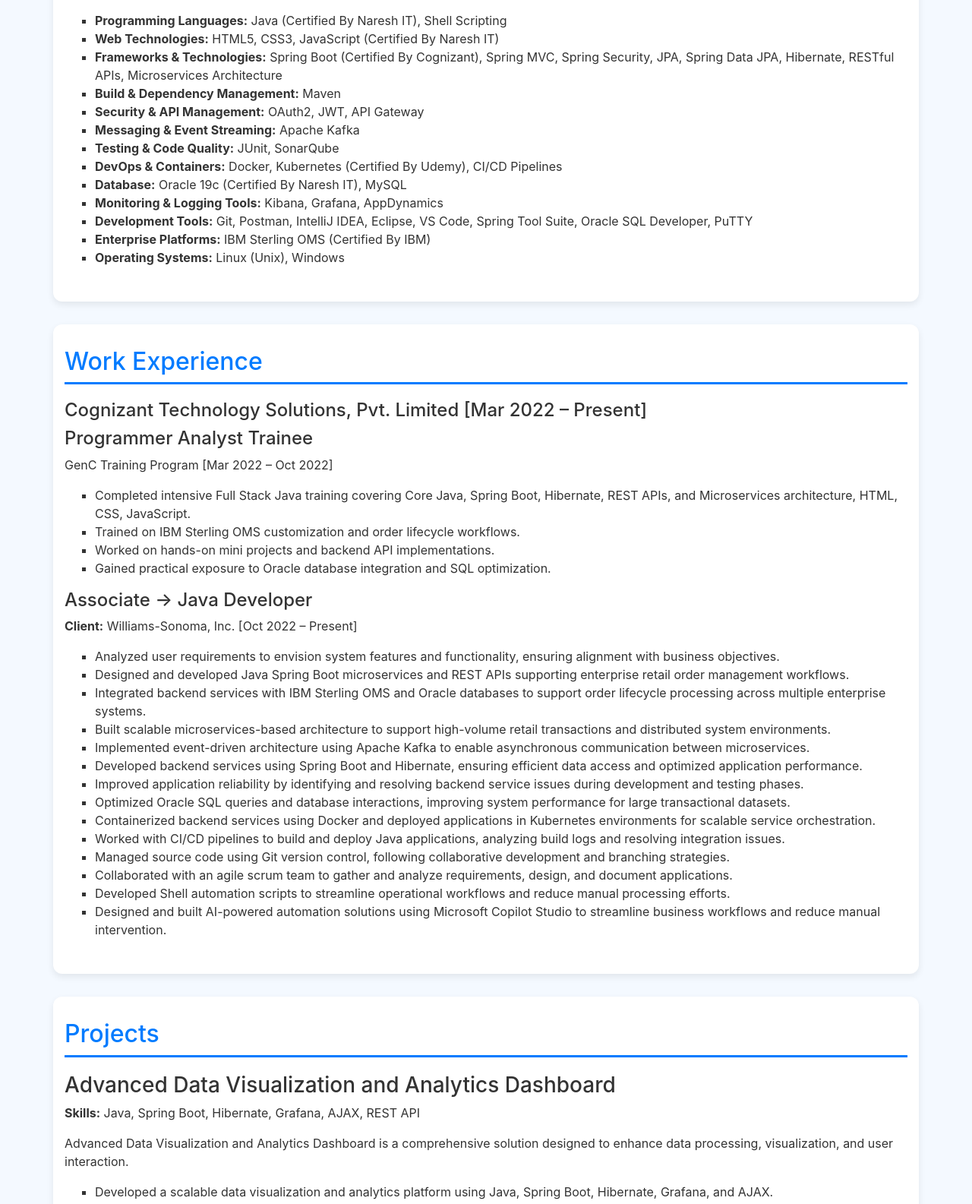
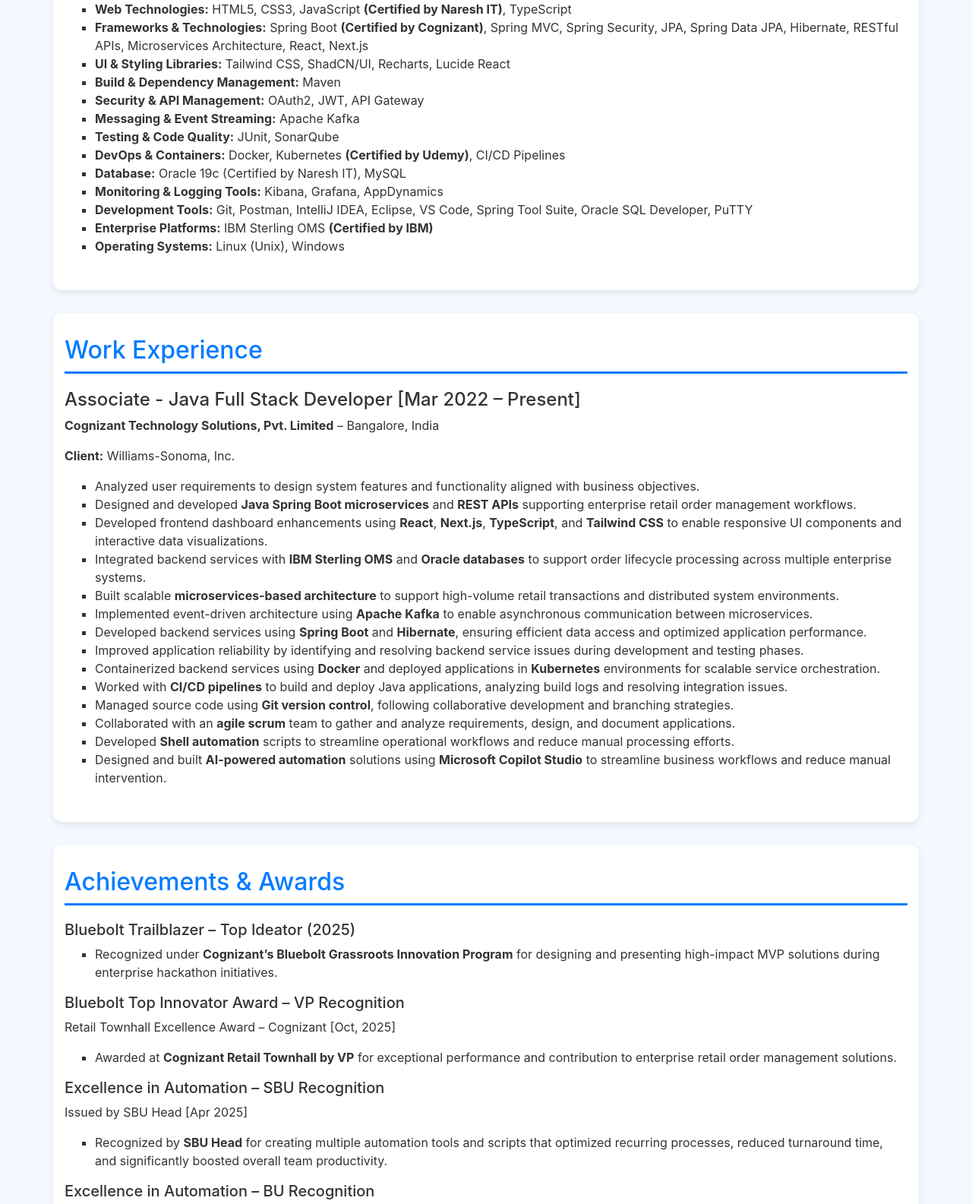
Before and after one commit to jpradhan105/portfolio, a plain HTML site: page index.html in a window 1280 px wide. Shown: the part 743-2328 px from the top of the page at 76% size. Drawn offline with nearby package versions, Linux system fonts and the light colour scheme.

Commit message:
Revise index.html for role update and formatting
Updated the professional summary and skills sections to reflect a Java Full Stack Developer role. Enhanced the formatting of achievements and projects for better clarity.

```diff
--- a/index.html
+++ b/index.html
@@ -80,7 +80,6 @@
 <li class="nav-item"><a class="nav-link" href="#about">About</a></li>
 <li class="nav-item"><a class="nav-link" href="#skills">Skills</a></li>
 <li class="nav-item"><a class="nav-link" href="#experience">Experience</a></li>
-<li class="nav-item"><a class="nav-link" href="#projects">Projects</a></li>
 <li class="nav-item"><a class="nav-link" href="#awards">Awards</a></li>
 <li class="nav-item"><a class="nav-link" href="#education">Education</a></li>
 <li class="nav-item"><a class="nav-link" href="#contact">Contact</a></li>
@@ -91,242 +90,104 @@
 
 
 <section class="hero">
-<h1>Java Backend Developer | 4 Years Experience | Spring Boot | Microservices | Kafka | Docker | Kubernetes | IBM Sterling OMS</h1>
+<h1>Java Full Stack Developer</h1>
 </section>
-
 
 <section id="about" class="container">
 
-<h2>About Me</h2>
+<h2>Professional Summary</h2>
 
 <ul>
-
-<li>Java Developer with 4 years of experience designing and developing scalable enterprise applications using Java, Spring Boot, Hibernate, and RESTful APIs.</li>
-
-<li>Experienced in building microservices-based architectures, integrating backend services with IBM Sterling OMS, and optimizing Oracle database performance.</li>
-
-<li>Hands-on experience with Apache Kafka for event-driven systems, Docker containerization, Kubernetes deployments, and CI/CD pipelines for automated application delivery.</li>
-
-<li>Skilled in developing high-performance backend services and collaborating in Agile environments to deliver reliable and scalable software solutions.</li>
-
+<li>Java Full Stack Developer with <b>4 years</b> of experience designing and developing scalable enterprise applications using Java, Spring Boot, Hibernate, and RESTful APIs.</li>
+<li>Experienced in building <b>microservices-based architectures</b>, integrating backend services with <b>IBM Sterling OMS</b>, and optimizing <b>Oracle database</b> performance.</li>
+<li>Hands-on experience with <b>Apache Kafka</b> for event-driven systems, <b>Docker</b> containerization, <b>Kubernetes</b> deployments, and <b>CI/CD pipelines</b> for automated application delivery.</li>
+<li>Skilled in developing high-performance full stack applications and collaborating in <b>Agile environments</b> to deliver reliable and scalable software solutions.</li>
 </ul>
 
 </section>
+<section id="skills" class="container">
+<h2>Technical Skills</h2>
+<ul>
+<li><strong>Programming Languages:</strong> Java <b>(Certified by Naresh IT)</b>, Shell Scripting</li>
+<li><strong>Web Technologies:</strong> HTML5, CSS3, JavaScript <b>(Certified by Naresh IT)</b>, TypeScript</li>
+<li><strong>Frameworks & Technologies:</strong> Spring Boot <b>(Certified by Cognizant)</b>, Spring MVC, Spring Security, JPA, Spring Data JPA, Hibernate, RESTful APIs, Microservices Architecture, React, Next.js</li>
+<li><strong>UI & Styling Libraries:</strong> Tailwind CSS, ShadCN/UI, Recharts, Lucide React</li>
+<li><strong>Build & Dependency Management:</strong> Maven</li>
+<li><strong>Security & API Management:</strong> OAuth2, JWT, API Gateway</li>
+<li><strong>Messaging & Event Streaming:</strong> Apache Kafka</li>
+<li><strong>Testing & Code Quality:</strong> JUnit, SonarQube</li>
+<li><strong>DevOps & Containers:</strong> Docker, Kubernetes <b>(Certified by Udemy)</b>, CI/CD Pipelines</li>
+<li><strong>Database:</strong> Oracle 19c (Certified by Naresh IT), MySQL</li>
+<li><strong>Monitoring & Logging Tools:</strong> Kibana, Grafana, AppDynamics</li>
+<li><strong>Development Tools:</strong> Git, Postman, IntelliJ IDEA, Eclipse, VS Code, Spring Tool Suite, Oracle SQL Developer, PuTTY</li>
+<li><strong>Enterprise Platforms:</strong> IBM Sterling OMS <b>(Certified by IBM)</b></li>
+<li><strong>Operating Systems:</strong> Linux (Unix), Windows</li>
+</ul>
+</section>
 
+<section id="experience" class="container">
+<h2>Work Experience</h2>
+<h4>Associate - Java Full Stack Developer [Mar 2022 – Present]</h4>
+<p><strong>Cognizant Technology Solutions, Pvt. Limited</strong> – Bangalore, India</p>
+<p><strong>Client:</strong> Williams-Sonoma, Inc.</p>
+<ul>
+<li>Analyzed user requirements to design system features and functionality aligned with business objectives.</li>
+<li>Designed and developed <b>Java Spring Boot microservices</b> and <b>REST APIs</b> supporting enterprise retail order management workflows.</li>
+<li>Developed frontend dashboard enhancements using <b>React</b>, <b>Next.js</b>, <b>TypeScript</b>, and <b>Tailwind CSS</b> to enable responsive UI components and interactive data visualizations.</li>
+<li>Integrated backend services with <b>IBM Sterling OMS</b> and <b>Oracle databases</b> to support order lifecycle processing across multiple enterprise systems.</li>
+<li>Built scalable <b>microservices-based architecture</b> to support high-volume retail transactions and distributed system environments.</li>
+<li>Implemented event-driven architecture using <b>Apache Kafka</b> to enable asynchronous communication between microservices.</li>
+<li>Developed backend services using <b>Spring Boot</b> and <b>Hibernate</b>, ensuring efficient data access and optimized application performance.</li>
+<li>Improved application reliability by identifying and resolving backend service issues during development and testing phases.</li>
+<li>Containerized backend services using <b>Docker</b> and deployed applications in <b>Kubernetes</b> environments for scalable service orchestration.</li>
+<li>Worked with <b>CI/CD pipelines</b> to build and deploy Java applications, analyzing build logs and resolving integration issues.</li>
+<li>Managed source code using <b>Git version control</b>, following collaborative development and branching strategies.</li>
+<li>Collaborated with an <b>agile scrum</b> team to gather and analyze requirements, design, and document applications.</li>
+<li>Developed <b>Shell automation</b> scripts to streamline operational workflows and reduce manual processing efforts.</li>
+<li>Designed and built <b>AI-powered automation</b> solutions using <b>Microsoft Copilot Studio</b> to streamline business workflows and reduce manual intervention.</li>
+</ul>
+</section>
 
-<section id="skills" class="container">
-
-<h2>Technical Skills</h2>
-
+<section id="awards" class="container">
+<h2>Achievements & Awards</h2>
+<h5>Bluebolt Trailblazer – Top Ideator (2025)</h5>
 <ul>
-
-<li><strong>Programming Languages:</strong> Java (Certified By Naresh IT), Shell Scripting</li>
-
-<li><strong>Web Technologies:</strong> HTML5, CSS3, JavaScript (Certified By Naresh IT)</li>
-
-<li><strong>Frameworks & Technologies:</strong> Spring Boot (Certified By Cognizant), Spring MVC, Spring Security, JPA, Spring Data JPA, Hibernate, RESTful APIs, Microservices Architecture</li>
-
-<li><strong>Build & Dependency Management:</strong> Maven</li>
-
-<li><strong>Security & API Management:</strong> OAuth2, JWT, API Gateway</li>
-
-<li><strong>Messaging & Event Streaming:</strong> Apache Kafka</li>
-
-<li><strong>Testing & Code Quality:</strong> JUnit, SonarQube</li>
-
-<li><strong>DevOps & Containers:</strong> Docker, Kubernetes (Certified By Udemy), CI/CD Pipelines</li>
-
-<li><strong>Database:</strong> Oracle 19c (Certified By Naresh IT), MySQL</li>
-
-<li><strong>Monitoring & Logging Tools:</strong> Kibana, Grafana, AppDynamics</li>
-
-<li><strong>Development Tools:</strong> Git, Postman, IntelliJ IDEA, Eclipse, VS Code, Spring Tool Suite, Oracle SQL Developer, PuTTY</li>
-
-<li><strong>Enterprise Platforms:</strong> IBM Sterling OMS (Certified By IBM)</li>
-
-<li><strong>Operating Systems:</strong> Linux (Unix), Windows</li>
-
+<li>Recognized under <b>Cognizant’s Bluebolt Grassroots Innovation Program</b> for designing and presenting high-impact MVP solutions during enterprise hackathon initiatives.</li>
 </ul>
 
-</section>
-
-
-<section id="experience" class="container">
-
-<h2>Work Experience</h2>
-
-<h4>Cognizant Technology Solutions, Pvt. Limited [Mar 2022 – Present]</h4>
-
-
-<h4>Programmer Analyst Trainee</h4>
-
-<p>GenC Training Program [Mar 2022 – Oct 2022]</p>
-
+<h5>Bluebolt Top Innovator Award – VP Recognition</h5>
+<p>Retail Townhall Excellence Award – Cognizant [Oct, 2025]</p>
 <ul>
-
-<li>Completed intensive Full Stack Java training covering Core Java, Spring Boot, Hibernate, REST APIs, and Microservices architecture, HTML, CSS, JavaScript.</li>
-
-<li>Trained on IBM Sterling OMS customization and order lifecycle workflows.</li>
-
-<li>Worked on hands-on mini projects and backend API implementations.</li>
-
-<li>Gained practical exposure to Oracle database integration and SQL optimization.</li>
-
+<li>Awarded at <b>Cognizant Retail Townhall by VP</b> for exceptional performance and contribution to enterprise retail order management solutions.</li>
 </ul>
 
-
-<h4>Associate → Java Developer</h4>
-
-<p><strong>Client:</strong> Williams-Sonoma, Inc. [Oct 2022 – Present]</p>
-
+<h5>Excellence in Automation – SBU Recognition</h5>
+<p>Issued by SBU Head [Apr 2025]</p>
 <ul>
-
-<li>Analyzed user requirements to envision system features and functionality, ensuring alignment with business objectives.</li>
-
-<li>Designed and developed Java Spring Boot microservices and REST APIs supporting enterprise retail order management workflows.</li>
-
-<li>Integrated backend services with IBM Sterling OMS and Oracle databases to support order lifecycle processing across multiple enterprise systems.</li>
-
-<li>Built scalable microservices-based architecture to support high-volume retail transactions and distributed system environments.</li>
-
-<li>Implemented event-driven architecture using Apache Kafka to enable asynchronous communication between microservices.</li>
-
-<li>Developed backend services using Spring Boot and Hibernate, ensuring efficient data access and optimized application performance.</li>
-
-<li>Improved application reliability by identifying and resolving backend service issues during development and testing phases.</li>
-
-<li>Optimized Oracle SQL queries and database interactions, improving system performance for large transactional datasets.</li>
-
-<li>Containerized backend services using Docker and deployed applications in Kubernetes environments for scalable service orchestration.</li>
-
-<li>Worked with CI/CD pipelines to build and deploy Java applications, analyzing build logs and resolving integration issues.</li>
-
-<li>Managed source code using Git version control, following collaborative development and branching strategies.</li>
-
-<li>Collaborated with an agile scrum team to gather and analyze requirements, design, and document applications.</li>
-
-<li>Developed Shell automation scripts to streamline operational workflows and reduce manual processing efforts.</li>
-
-<li>Designed and built AI-powered automation solutions using Microsoft Copilot Studio to streamline business workflows and reduce manual intervention.</li>
-
+<li>Recognized by <b>SBU Head</b> for creating multiple automation tools and scripts that optimized recurring processes, reduced turnaround time, and significantly boosted overall team productivity.</li>
 </ul>
 
-</section>
-
-
-<section id="projects" class="container">
-
-<h2>Projects</h2>
-
-
-<h3>Advanced Data Visualization and Analytics Dashboard</h3>
-
-<p><strong>Skills:</strong> Java, Spring Boot, Hibernate, Grafana, AJAX, REST API</p>
-
-<p>Advanced Data Visualization and Analytics Dashboard is a comprehensive solution designed to enhance data processing, visualization, and user interaction.</p>
-
+<h5>Excellence in Automation – BU Recognition</h5>
+<p>Issued by BU Director & Project Manager [Aug, 2024]</p>
 <ul>
-
-<li>Developed a scalable data visualization and analytics platform using Java, Spring Boot, Hibernate, Grafana, and AJAX.</li>
-
-<li>Implemented a robust backend architecture with Spring Boot and Java, ensuring efficient handling of data processing and API management.</li>
-
-<li>Utilized Hibernate for ORM to facilitate seamless interactions with the database, optimizing data retrieval and storage.</li>
-
-<li>Created interactive dashboards using Grafana, enabling real-time monitoring of key metrics and trends, thus aiding in data-driven decision-making.</li>
-
-<li>Enhanced user experience with AJAX, providing real-time updates and asynchronous data loading without full page reloads.</li>
-
+<li>Awarded by <b>BU Director</b> and <b>Project Manager</b> for developing impactful automation solutions that streamlined operations, improved team efficiency, and eliminated repetitive manual efforts across key workflows.</li>
 </ul>
-
-
-<h3>TruYum Online Retail Web Application</h3>
-
-<p><strong>Skills:</strong> HTML, CSS, JavaScript, Java, Spring Boot, Hibernate, REST API, MySQL</p>
-
-<p>TruYum is an Indian online food ordering and delivery platform.</p>
-
-<ul>
-
-<li>Developed a scalable online retail web application using Spring Boot, Hibernate, HTML, CSS, JavaScript, and REST API.</li>
-
-<li>Implemented MVC architecture to manage data flow between the user interface and the database.</li>
-
-<li>Utilized Hibernate for ORM to interact with MySQL, improving database interaction efficiency.</li>
-
-<li>Enhanced the user interface using HTML, CSS, and JavaScript, resulting in a responsive and attractive design.</li>
-
-</ul>
-
-</section>
-
-
-<section id="awards" class="container">
-
-<h2>Achievements & Awards</h2>
-
-
-<h5>Bluebolt Trailblazer – Top Ideator (2025)</h5>
-
-<ul>
-<li>Recognized under Cognizant’s Bluebolt Grassroots Innovation Program for designing and presenting high-impact MVP solutions during enterprise hackathon initiatives.</li>
-</ul>
-
-
-<h5>Bluebolt Top Innovator Award – VP Recognition</h5>
-
-<p>Retail Townhall Excellence Award – Cognizant [Oct, 2025]</p>
-
-<ul>
-<li>Awarded at Cognizant Retail Townhall by VP for exceptional performance and contribution to enterprise retail order management solutions.</li>
-</ul>
-
-
-<h5>Excellence in Automation – SBU Recognition</h5>
-
-<p>Issued by SBU Head [Apr 2025]</p>
-
-<ul>
-<li>Recognized by SBU Head for creating multiple automation tools and scripts that optimized recurring processes, reduced turnaround time, and significantly boosted overall team productivity.</li>
-</ul>
-
-
-<h5>Excellence in Automation – BU Recognition</h5>
-
-<p>Issued by BU Director & Project Manager [Aug, 2024]</p>
-
-<ul>
-<li>Awarded by BU Director and Project Manager for developing impactful automation solutions that streamlined operations, improved team efficiency, and eliminated repetitive manual efforts across key workflows.</li>
-</ul>
-
 </section>
 
 
 <section id="education" class="container">
-
 <h2>Education</h2>
-
 <p><strong>Bachelor of Technology (B.Tech)</strong> – CGPA: 8.37</p>
-
 <p>Parala Maharaja Govt. Engineering College, Odisha [2016 – 2020]</p>
-
 </section>
 
-
 <section id="contact" class="container">
-
 <h2>Contact</h2>
-
 <p>Email: <a href="mailto:pradhan.jibannath@gmail.com">pradhan.jibannath@gmail.com</a></p>
-
 <p>Phone: +91 8895574969</p>
-
 <p>GitHub: <a href="https://github.com/jpradhan105" target="_blank">github.com/jpradhan105</a></p>
-
 <p>LinkedIn: <a href="https://www.linkedin.com/in/jiban-nath-pradhan" target="_blank">linkedin.com/in/jiban-nath-pradhan</a></p>
-
 </section>
-
 
 <script src="https://code.jquery.com/jquery-3.5.1.slim.min.js"></script>
 <script src="https://cdn.jsdelivr.net/npm/@popperjs/core@2.5.3/dist/umd/popper.min.js"></script>
```
